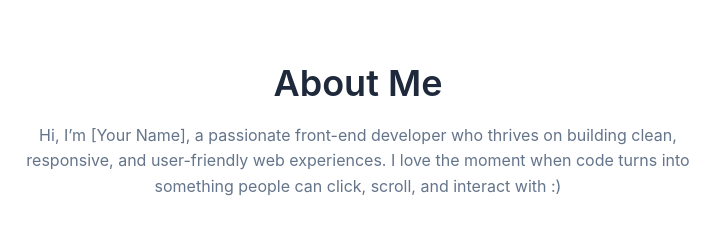
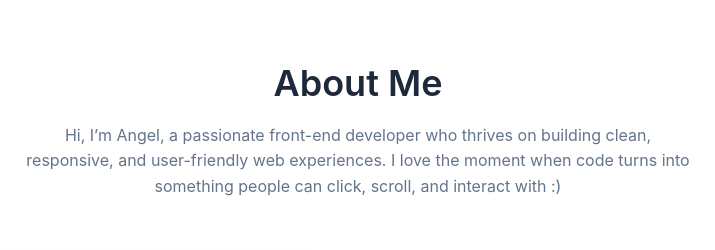
Before and after one commit to Gellyform/Myportfolio, a plain HTML site: page index.html in a window 1280 px wide. Shown: the part 820-1070 px from the top of the page, 282-997 px from the left. Drawn offline with Linux system fonts and the light colour scheme.

Commit message:
Update index.html

```diff
--- a/index.html
+++ b/index.html
@@ -68,7 +68,7 @@
             <div style="max-width: 72rem; margin: 0 auto;">
                 <h2 class="section-title">About Me</h2>
                 <p class="section-description">
-                    Hi, I’m [Your Name], a passionate front-end developer who thrives on building clean, responsive, and user-friendly web experiences. I love the moment when code turns into something people can click, scroll, and interact with :)
+                    Hi, I’m Angel, a passionate front-end developer who thrives on building clean, responsive, and user-friendly web experiences. I love the moment when code turns into something people can click, scroll, and interact with :)
                 </p>
 
                 <div class="grid grid-md-2" style="margin-bottom: 4rem; align-items: center;">
```
